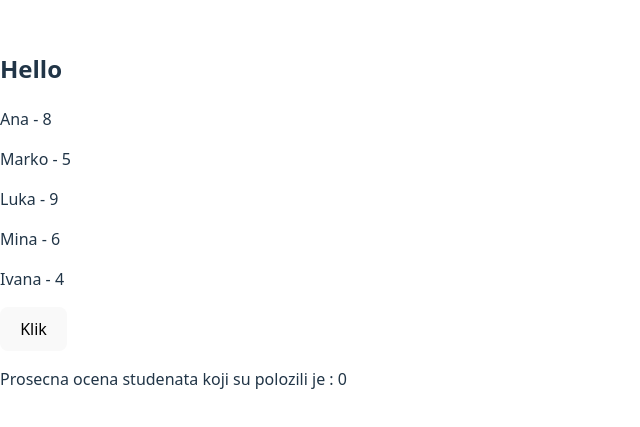
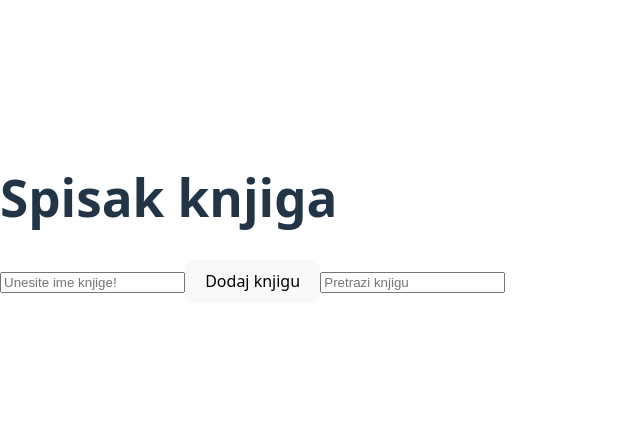
Before and after one commit to luidji95/practice, a React (Vite) app: page / in a window 1280 px wide. Shown: the part 181-608 px from the top of the page, without its empty margins (0-640 px from the left). Built offline with nearby package versions, Linux system fonts and the light colour scheme.

Commit message:
practice

```diff
--- a/src/App.tsx
+++ b/src/App.tsx
@@ -1,34 +1,50 @@
 import { useState } from "react";
 
-const studenti = [
-  { id: 1, ime: "Ana", ocena: 8 },
-  { id: 2, ime: "Marko", ocena: 5 },
-  { id: 3, ime: "Luka", ocena: 9 },
-  { id: 4, ime: "Mina", ocena: 6 },
-  { id: 5, ime: "Ivana", ocena: 4 },
-];
+function App() {
+  const [listaKnjiga, setListaKnjiga] = useState([]);
+  const [imeKnjige, setImeKnjige] = useState("");
+  const [serachTerm, setSearchTerm] = useState("");
 
-function App() {
-  const [djaci, setDjaci] = useState(studenti);
-  const [prosecnaOcena, setProsecnaOcena] = useState(0);
+  const dodajKnjigu = () => {
+    if (imeKnjige.trim() === "") return;
 
-  const noviDjaci = djaci.filter((caci) => caci.ocena >= 6);
+    const novaKnjiga = {
+      id: Date.now(),
+      title: imeKnjige,
+    };
 
-  const prosecnaOcenaPolozenih = () => {
-    setProsecnaOcena(
-      noviDjaci.reduce((acc, caci) => acc + caci.ocena, 0) / noviDjaci.length
-    );
+    setListaKnjiga([...listaKnjiga, novaKnjiga]);
+    setImeKnjige("");
   };
+
+  const knjigeZaPrikaz =
+    serachTerm.length > 3
+      ? listaKnjiga.filter((knjiga) =>
+          knjiga.title.toLowerCase().includes(serachTerm.toLowerCase())
+        )
+      : listaKnjiga;
+
   return (
     <div>
-      <h2>Hello</h2>
-      {djaci.map((caci) => (
-        <p key={caci.id}>
-          {caci.ime} - {caci.ocena}
-        </p>
+      <h1>Spisak knjiga</h1>
+      <input
+        type="text"
+        placeholder="Unesite ime knjige!"
+        value={imeKnjige}
+        onChange={(e) => setImeKnjige(e.target.value)}
+      />
+      <button onClick={() => dodajKnjigu()}>Dodaj knjigu</button>
+
+      <input
+        type="text"
+        placeholder="Pretrazi knjigu"
+        value={serachTerm}
+        onChange={(e) => setSearchTerm(e.target.value)}
+      />
+
+      {knjigeZaPrikaz.map((knjiga) => (
+        <p key={knjiga.id}>{knjiga.title}</p>
       ))}
-      <button onClick={() => prosecnaOcenaPolozenih()}>Klik</button>
-      <p>Prosecna ocena studenata koji su polozili je : {prosecnaOcena}</p>
     </div>
   );
 }
```
